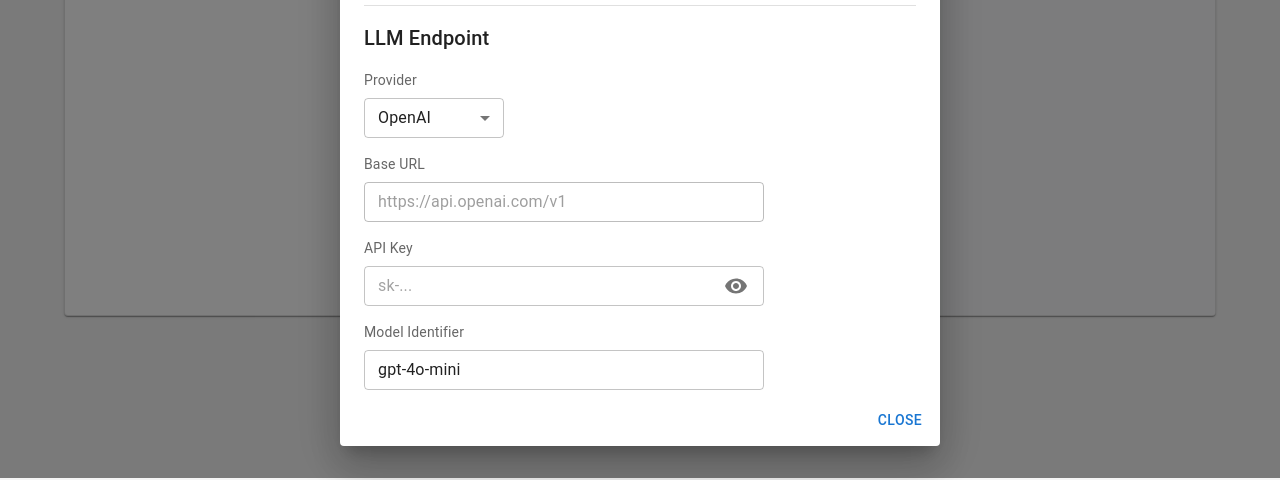
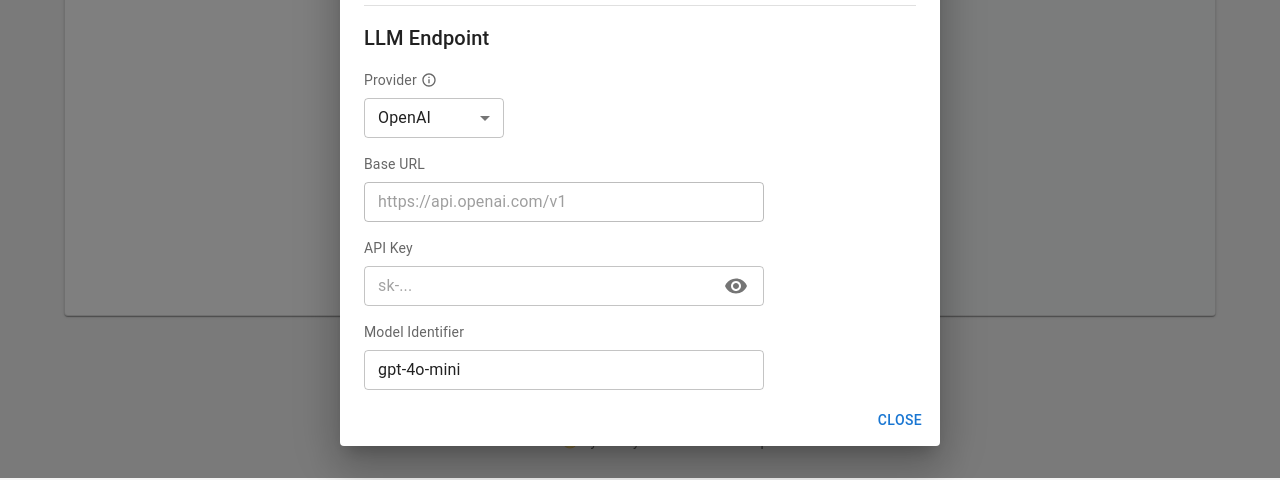
Before and after one commit to Nyokinokonoko/googoo-translate, a React (Vite) app: page / in a window 1280 px wide. Both pictures are taken after a click on the button 1199 px from the left and 52 px from the top of the page. Shown: the part 322-802 px from the top of the page. Built offline with nearby package versions, Linux system fonts and the light colour scheme.

Commit message:
feat: enhance LLM settings in SettingsDialog with tooltip and disclaimer, update localization strings

```diff
--- a/src/components/Disclaimer.tsx
+++ b/src/components/Disclaimer.tsx
@@ -6,19 +6,40 @@ interface DisclaimerProps {
 }
 
 const Disclaimer: React.FC<DisclaimerProps> = ({ text }) => {
-  return (
+  // Split by both English and Japanese sentence endings
+  // Handle both '. ' (English) and '。' (Japanese) as sentence separators
+  let sentences: string[] = [];
+
+  if (text.includes('。')) {
+    // Japanese text: split on Japanese full stop
+    sentences = text.split('。').filter(sentence => sentence.trim()).map(sentence => sentence.trim() + '。');
+    // Remove the extra '。' from the last sentence if it was added
+    if (sentences.length > 0 && sentences[sentences.length - 1].endsWith('。。')) {
+      sentences[sentences.length - 1] = sentences[sentences.length - 1].slice(0, -1);
+    }
+  } else {
+    // English text: split on '. '
+    sentences = text.split('. ').filter(sentence => sentence.trim());
+    // Add periods back except for the last sentence
+    sentences = sentences.map((sentence, index, array) =>
+      sentence.trim() + (index < array.length - 1 ? '.' : '')
+    );
+  }
+    return (
     <Typography
       variant="body2"
       color="text.secondary"
       sx={{
         lineHeight: 1.6,
         textAlign: 'center',
-        backgroundColor: 'transparent'
+        backgroundColor: 'transparent',
+        paddingTop: 2,
+        paddingBottom: 2
       }}
     >
-      {text.split('. ').map((sentence, index, array) => (
+      {sentences.map((sentence, index, array) => (
         <React.Fragment key={index}>
-          {sentence}{index < array.length - 1 ? '.' : ''}
+          {sentence.trim()}
           {index < array.length - 1 && <br />}
         </React.Fragment>
       ))}
--- a/src/components/SettingsDialog.tsx
+++ b/src/components/SettingsDialog.tsx
@@ -16,8 +16,9 @@ import {
   TextField,
   InputAdornment,
   IconButton,
+  Tooltip,
 } from '@mui/material'
-import { Visibility, VisibilityOff } from '@mui/icons-material'
+import { Visibility, VisibilityOff, InfoOutlined } from '@mui/icons-material'
 import type { SelectChangeEvent } from '@mui/material'
 import { useLanguage } from '../languageContext'
 
@@ -148,12 +149,23 @@ const SettingsDialog: React.FC<SettingsDialogProps> = ({
           {strings.llmEndpointSection}
         </Typography>
 
-        <Box sx={{ mb: 3 }}>
-          {/* LLM Provider */}
+        <Box sx={{ mb: 3 }}>          {/* LLM Provider */}
           <Box sx={{ mb: 2 }}>
-            <Typography variant="body2" color="text.secondary" sx={{ mb: 1 }}>
-              {strings.llmProvider}
-            </Typography>
+            <Box sx={{ display: 'flex', alignItems: 'center', mb: 1 }}>
+              <Typography variant="body2" color="text.secondary">
+                {strings.llmProvider}
+              </Typography>
+              <Tooltip title={strings.llmProviderTooltip} arrow>
+                <InfoOutlined
+                  sx={{
+                    ml: 0.5,
+                    fontSize: 16,
+                    color: 'text.secondary',
+                    cursor: 'help'
+                  }}
+                />
+              </Tooltip>
+            </Box>
             <FormControl size="small" sx={{ minWidth: 140 }}>
               <Select
                 value={llmProvider}
@@ -211,8 +223,7 @@ const SettingsDialog: React.FC<SettingsDialogProps> = ({
               }}
             />
           </Box>
-
-          {/* Model Identifier */}
+            {/* Model Identifier */}
           <Box sx={{ mb: 2 }}>
             <Typography variant="body2" color="text.secondary" sx={{ mb: 1 }}>
               {strings.modelIdentifier}
@@ -225,7 +236,14 @@ const SettingsDialog: React.FC<SettingsDialogProps> = ({
               placeholder="gpt-4o-mini"
               sx={{ maxWidth: 400 }}
             />
-          </Box>        </Box>
+          </Box>
+
+          {/* LLM Endpoint Disclaimer */}
+          <Box sx={{ mt: 3, p: 2, backgroundColor: 'action.hover', borderRadius: 1 }}>
+            <Typography variant="body2" color="text.secondary" sx={{ fontSize: '0.875rem', lineHeight: 1.4 }}>
+              {strings.llmEndpointDisclaimer}
+            </Typography>
+          </Box></Box>
       </DialogContent>
       <DialogActions>
         <Button onClick={onClose}>
--- a/src/displayStrings.ja.ts
+++ b/src/displayStrings.ja.ts
@@ -30,18 +30,18 @@ export const displayStringsJa: DisplayStrings = {
   darkMode: 'ダークモード',
   lightMode: 'ライトモード',
   systemDefault: 'システムデフォルト',
-
-  // LLM Endpoint settings
+    // LLM Endpoint settings
   llmEndpointSection: 'LLMエンドポイント',
   llmProvider: 'プロバイダー',
+  llmProviderTooltip: 'OpenAI互換のエンドポイントのみ使用できます。',
   baseUrl: 'ベースURL',
   apiKey: 'APIキー',
   modelIdentifier: 'モデル識別子',
   openaiProvider: 'OpenAI',
-  openrouterProvider: 'OpenRouter',
-  customProvider: 'カスタム',
+  openrouterProvider: 'OpenRouter',  customProvider: 'カスタム',
   showPassword: '表示',
   hidePassword: '非表示',
+  llmEndpointDisclaimer: '設定で提供されたエンドポイント情報はローカルに保存されます。このページは提供されたエンドポイントと直接通信し、これらの情報を他のサーバーに送信することはありません。',
     // Helper function labels (from translationTargets.ts)
   helperFunctionDetectStyle: 'スタイル検出',
 
--- a/src/displayStrings.ts
+++ b/src/displayStrings.ts
@@ -26,18 +26,18 @@ export interface DisplayStrings {
   darkMode: string;
   lightMode: string;
   systemDefault: string;
-
-  // LLM Endpoint settings
+    // LLM Endpoint settings
   llmEndpointSection: string;
   llmProvider: string;
+  llmProviderTooltip: string;
   baseUrl: string;
   apiKey: string;
   modelIdentifier: string;
   openaiProvider: string;
-  openrouterProvider: string;
-  customProvider: string;
+  openrouterProvider: string;  customProvider: string;
   showPassword: string;
   hidePassword: string;
+  llmEndpointDisclaimer: string;
     // Helper function labels (from translationTargets.ts)
   helperFunctionDetectStyle: string;
 
@@ -73,18 +73,18 @@ export const displayStrings: DisplayStrings = {
   darkMode: 'Dark Mode',
   lightMode: 'Light Mode',
   systemDefault: 'System Default',
-
-  // LLM Endpoint settings
+    // LLM Endpoint settings
   llmEndpointSection: 'LLM Endpoint',
   llmProvider: 'Provider',
+  llmProviderTooltip: 'Only endpoints that are OpenAI compatible can be used.',
   baseUrl: 'Base URL',
   apiKey: 'API Key',
   modelIdentifier: 'Model Identifier',
   openaiProvider: 'OpenAI',
-  openrouterProvider: 'OpenRouter',
-  customProvider: 'Custom',
+  openrouterProvider: 'OpenRouter',  customProvider: 'Custom',
   showPassword: 'Show',
   hidePassword: 'Hide',
+  llmEndpointDisclaimer: 'Endpoint information provided in settings are stored locally. This page communicates directly to the endpoint provided and will not send these information to any other server.',
     // Helper function labels (from translationTargets.ts)
   helperFunctionDetectStyle: 'Detect style',
 
```
